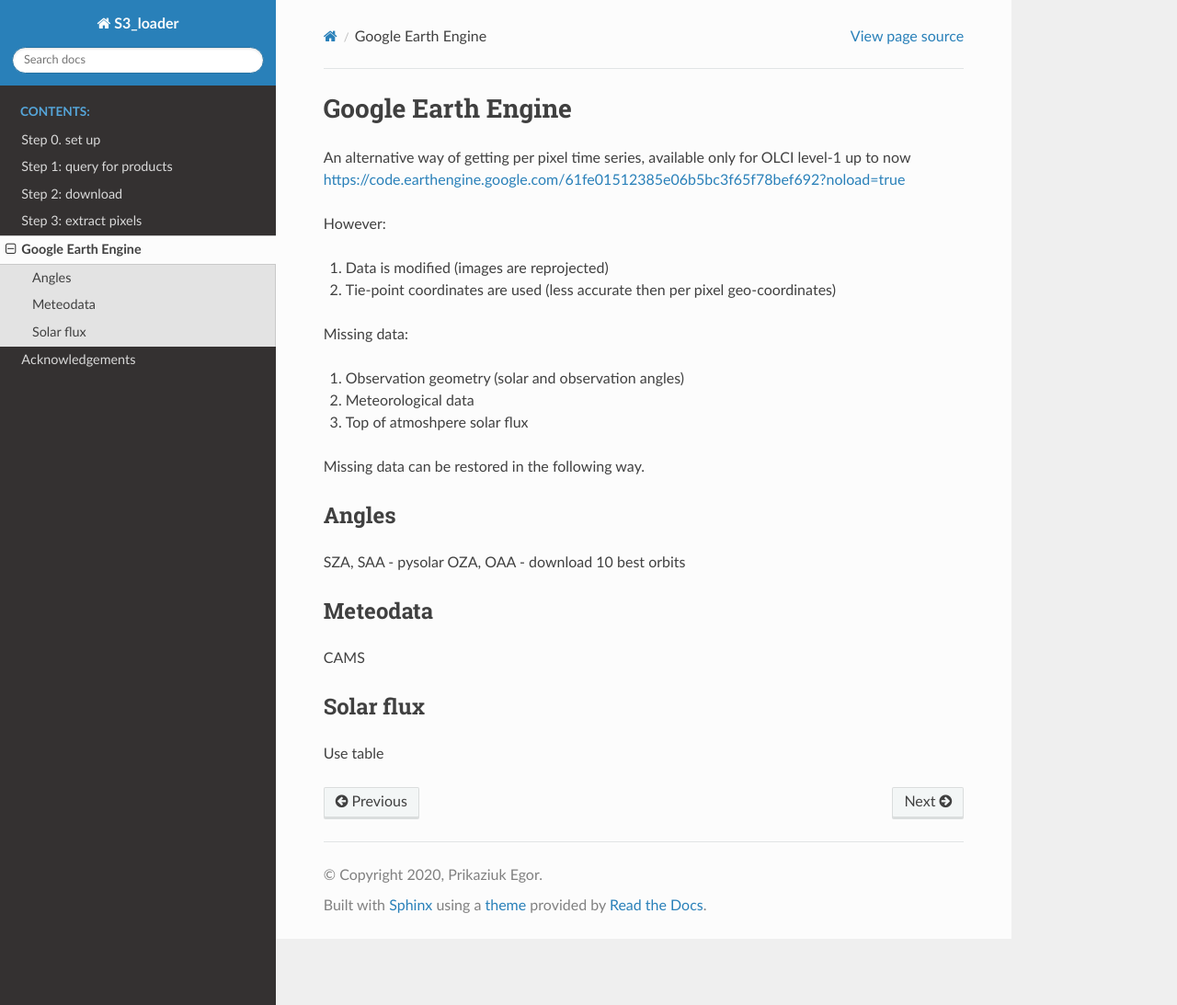
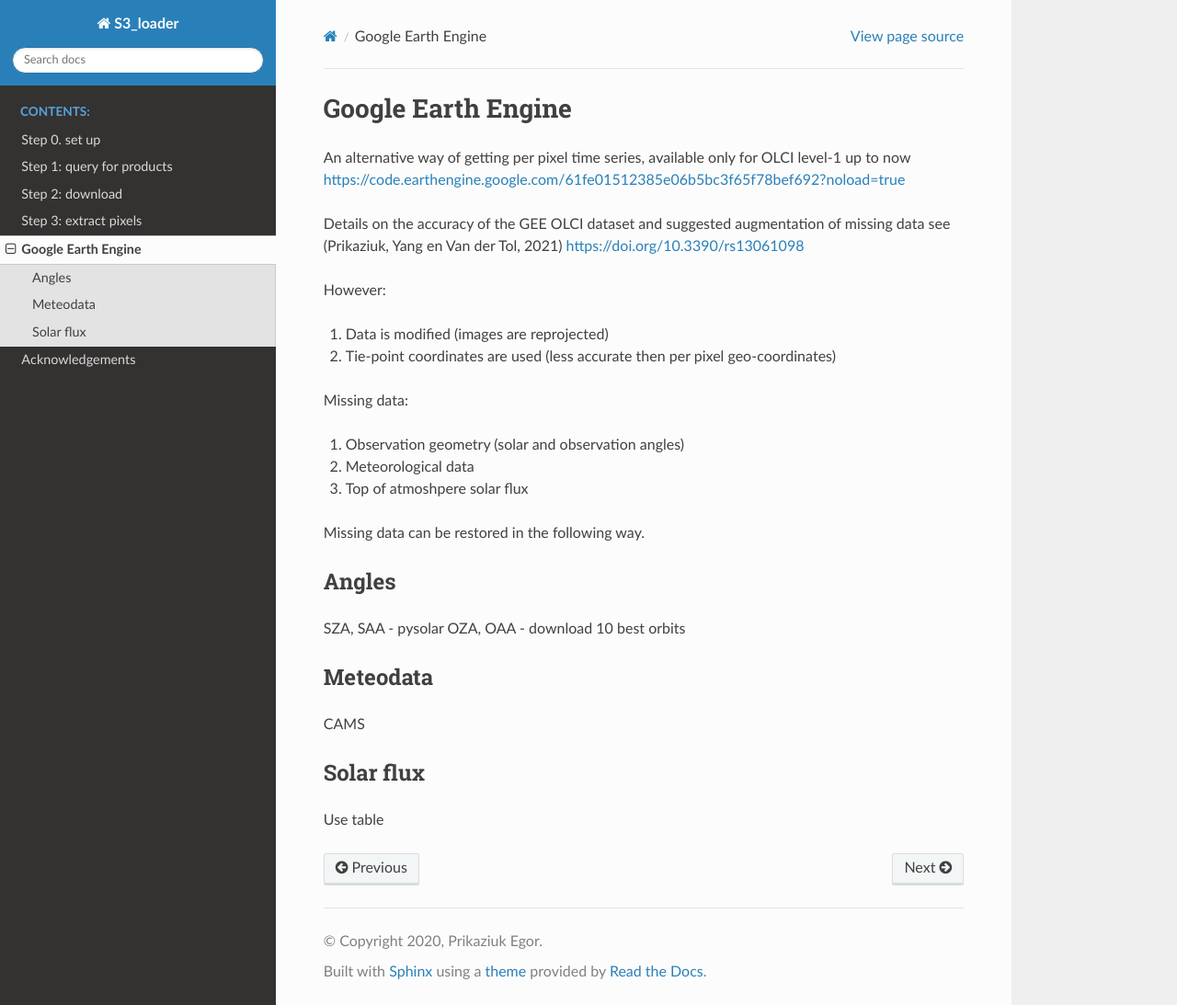
Before and after one commit to Prikaziuk/S3_loader, a Sphinx documentation site: the page built from docs/gee.rst, in a window 1280 px wide and 1093 px high. Shown: the whole window at 92% size. Built offline with Sphinx 7.4.7 and the Read the Docs theme 2.0.0, drawn with Linux system fonts in a browser that asks for light colours.

Commit message:
added citation

```diff
--- a/docs/gee.rst
+++ b/docs/gee.rst
@@ -3,6 +3,9 @@ Google Earth Engine
 
 An alternative way of getting per pixel time series, available only for OLCI level-1 up to now
 https://code.earthengine.google.com/61fe01512385e06b5bc3f65f78bef692?noload=true
+
+Details on the accuracy of the GEE OLCI dataset and suggested augmentation of missing data see
+(Prikaziuk, Yang en Van der Tol, 2021) https://doi.org/10.3390/rs13061098
 
 
 However:
```
Also changed, not shown: Readme.md (+2 -0 lines).
